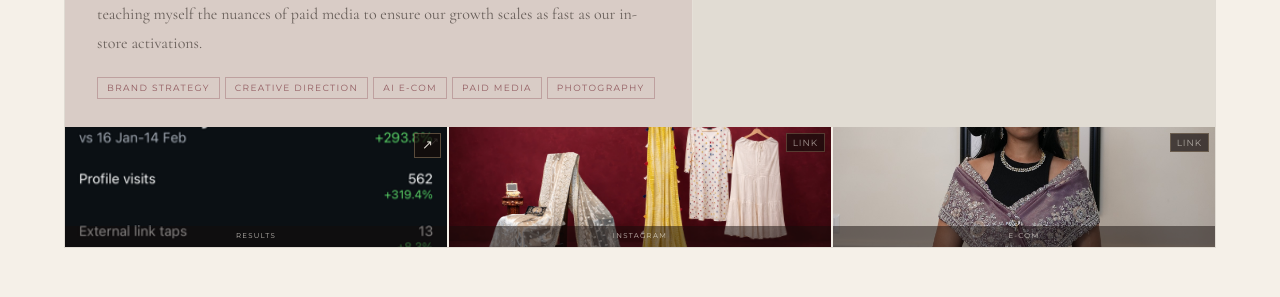
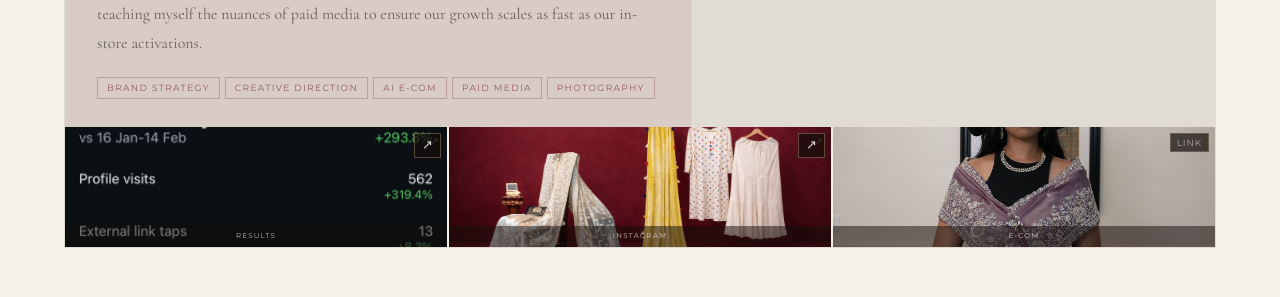
Before and after one commit to khushidassani/khushi-portfolio, a Next.js app: page / in a window 1280 px wide. Shown: the part 3120-3417 px from the top of the page. Built offline with nearby package versions, Linux system fonts and the light colour scheme.

Commit message:
Add Kunvarani Instagram link to Instagram tile
Co-Authored-By: Claude Sonnet 4.6 <noreply@anthropic.com>

```diff
--- a/app/components/Portfolio.tsx
+++ b/app/components/Portfolio.tsx
@@ -258,7 +258,7 @@ export default function Portfolio() {
     ["Results", "Instagram", "E-com"],
     ["/images/Kunvarani_1.jpg", "/images/Kunvarani_2.jpeg", "/images/Kunvarani_3.jpeg"],
     ["/images/Kunvarani_4.png", "/images/Kunvarani_5.JPG", "/images/Kunvarani_6.JPG"],
-    ["https://drive.google.com/file/d/11SQWiawGe80Dbi4WyBeDU47JNr_9C4B5/view?usp=sharing", "", ""],
+    ["https://drive.google.com/file/d/11SQWiawGe80Dbi4WyBeDU47JNr_9C4B5/view?usp=sharing", "https://www.instagram.com/kunvarani.in?igsh=NTVudWJyeXVnanFi&utm_source=qr", ""],
   );
   const p1 = useProjectImages(
     ["Sample Campaign Brief", "Awards", "Instagram"],
```
